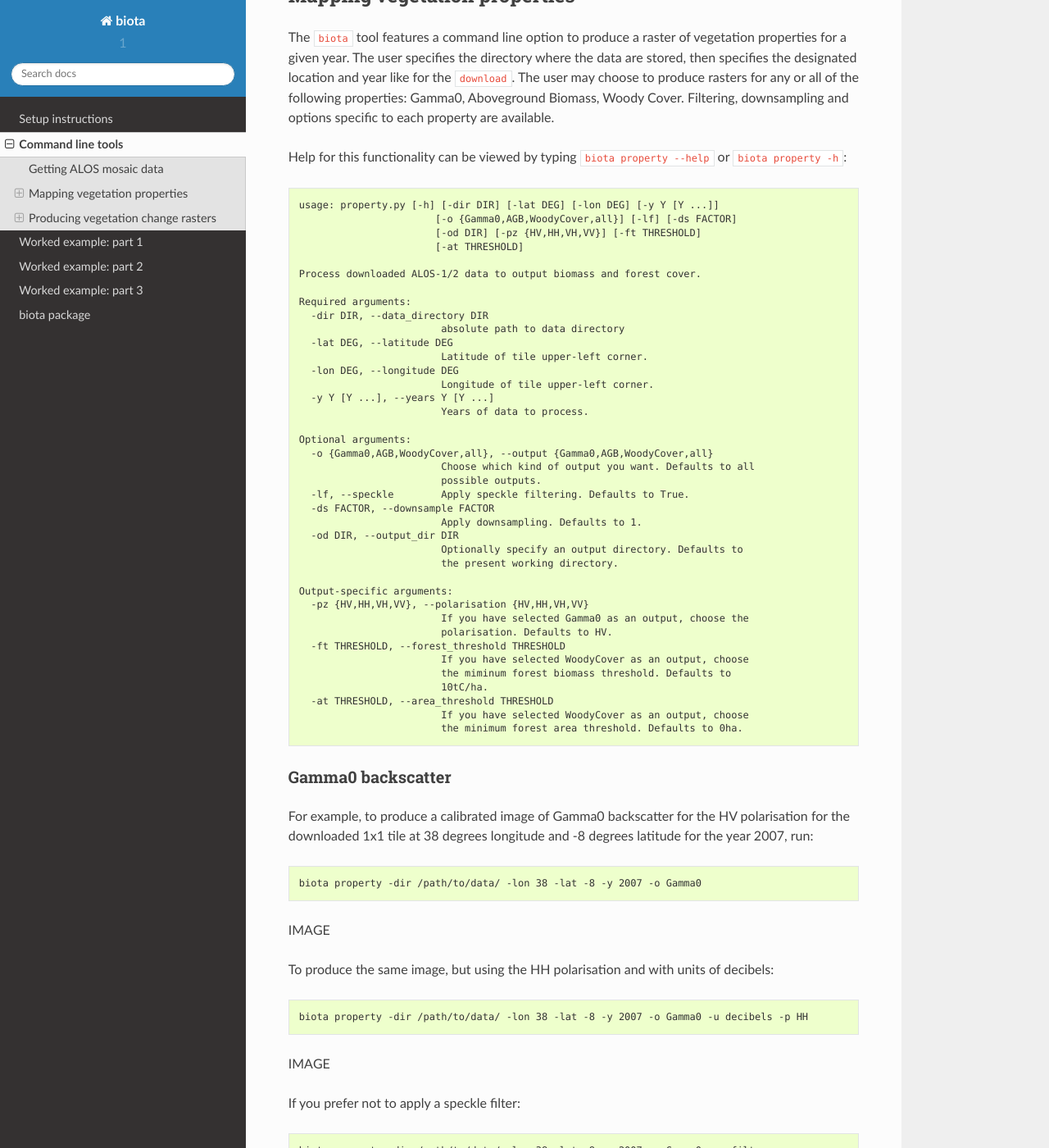
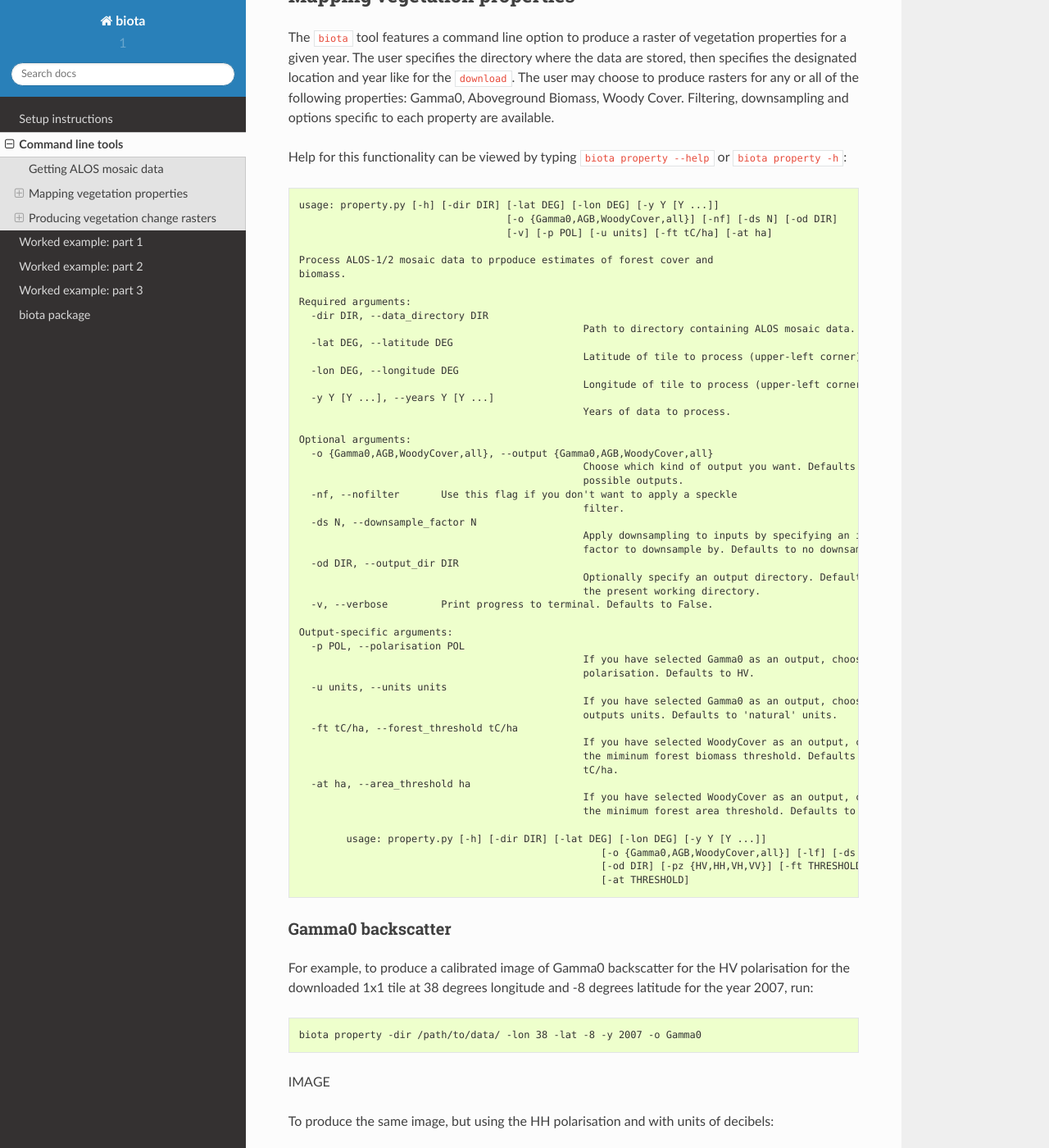
Before and after one commit to smfm-project/biota, a Sphinx documentation site: the page built from docs/source/command_line.rst, in a window 1280 px wide and 1400 px high, scrolled down 1876 px. Shown: the whole window at 82% size. Built offline with Sphinx 7.4.7 and the Read the Docs theme 2.0.0, drawn with Linux system fonts in a browser that asks for light colours.

Commit message:
Updated docs, indentation error

```diff
--- a/docs/source/command_line.rst
+++ b/docs/source/command_line.rst
@@ -83,45 +83,57 @@
 
 .. code-block:: console
 
-    usage: property.py [-h] [-dir DIR] [-lat DEG] [-lon DEG] [-y Y [Y ...]]
-                           [-o {Gamma0,AGB,WoodyCover,all}] [-lf] [-ds FACTOR]
-                           [-od DIR] [-pz {HV,HH,VH,VV}] [-ft THRESHOLD]
-                           [-at THRESHOLD]
+	usage: property.py [-h] [-dir DIR] [-lat DEG] [-lon DEG] [-y Y [Y ...]]
+					   [-o {Gamma0,AGB,WoodyCover,all}] [-nf] [-ds N] [-od DIR]
+					   [-v] [-p POL] [-u units] [-ft tC/ha] [-at ha]
 
-    Process downloaded ALOS-1/2 data to output biomass and forest cover.
+	Process ALOS-1/2 mosaic data to prpoduce estimates of forest cover and
+	biomass.
 
-    Required arguments:
-      -dir DIR, --data_directory DIR
-                            absolute path to data directory
-      -lat DEG, --latitude DEG
-                            Latitude of tile upper-left corner.
-      -lon DEG, --longitude DEG
-                            Longitude of tile upper-left corner.
-      -y Y [Y ...], --years Y [Y ...]
-                            Years of data to process.
+	Required arguments:
+	  -dir DIR, --data_directory DIR
+							Path to directory containing ALOS mosaic data.
+	  -lat DEG, --latitude DEG
+							Latitude of tile to process (upper-left corner).
+	  -lon DEG, --longitude DEG
+							Longitude of tile to process (upper-left corner).
+	  -y Y [Y ...], --years Y [Y ...]
+							Years of data to process.
 
-    Optional arguments:
-      -o {Gamma0,AGB,WoodyCover,all}, --output {Gamma0,AGB,WoodyCover,all}
-                            Choose which kind of output you want. Defaults to all
-                            possible outputs.
-      -lf, --speckle        Apply speckle filtering. Defaults to True.
-      -ds FACTOR, --downsample FACTOR
-                            Apply downsampling. Defaults to 1.
-      -od DIR, --output_dir DIR
-                            Optionally specify an output directory. Defaults to
-                            the present working directory.
+	Optional arguments:
+	  -o {Gamma0,AGB,WoodyCover,all}, --output {Gamma0,AGB,WoodyCover,all}
+							Choose which kind of output you want. Defaults to all
+							possible outputs.
+	  -nf, --nofilter       Use this flag if you don't want to apply a speckle
+							filter.
+	  -ds N, --downsample_factor N
+							Apply downsampling to inputs by specifying an integer
+							factor to downsample by. Defaults to no downsampling.
+	  -od DIR, --output_dir DIR
+							Optionally specify an output directory. Defaults to
+							the present working directory.
+	  -v, --verbose         Print progress to terminal. Defaults to False.
 
-    Output-specific arguments:
-      -pz {HV,HH,VH,VV}, --polarisation {HV,HH,VH,VV}
-                            If you have selected Gamma0 as an output, choose the
-                            polarisation. Defaults to HV.
-      -ft THRESHOLD, --forest_threshold THRESHOLD
-                            If you have selected WoodyCover as an output, choose
-                            the miminum forest biomass threshold. Defaults to
-                            10tC/ha.
-      -at THRESHOLD, --area_threshold THRESHOLD
-                            If you have selected WoodyCover as an output, choose
-                            the minimum forest area threshold. Defaults to 0ha.
+	Output-specific arguments:
+	  -p POL, --polarisation POL
+							If you have selected Gamma0 as an output, choose the
+							polarisation. Defaults to HV.
+	  -u units, --units units
+							If you have selected Gamma0 as an output, choose the
+							outputs units. Defaults to 'natural' units.
+	  -ft tC/ha, --forest_threshold tC/ha
+							If you have selected WoodyCover as an output, choose
+							the miminum forest biomass threshold. Defaults to 10
+							tC/ha.
+	  -at ha, --area_threshold ha
+							If you have selected WoodyCover as an output, choose
+							the minimum forest area threshold. Defaults to 0 ha.
+
+		usage: property.py [-h] [-dir DIR] [-lat DEG] [-lon DEG] [-y Y [Y ...]]
+							   [-o {Gamma0,AGB,WoodyCover,all}] [-lf] [-ds FACTOR]
+							   [-od DIR] [-pz {HV,HH,VH,VV}] [-ft THRESHOLD]
+							   [-at THRESHOLD]
+
 
 Gamma0 backscatter
 ~~~~~~~~~~~~~~~~~~
```
Also changed, not shown: 1 other file.
